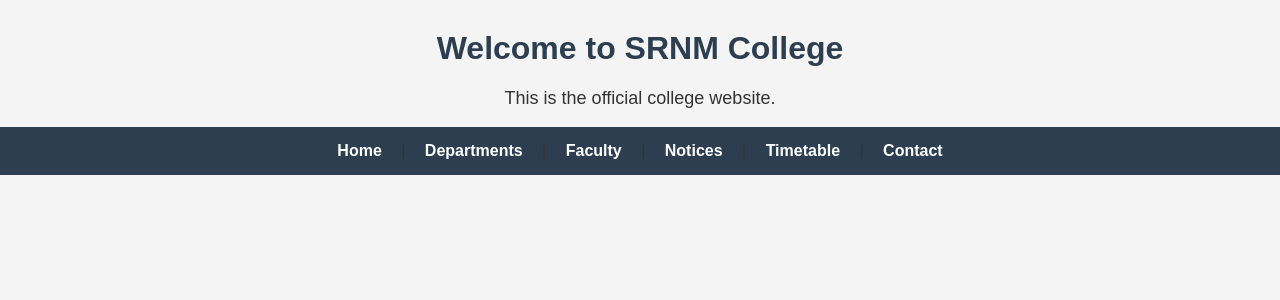
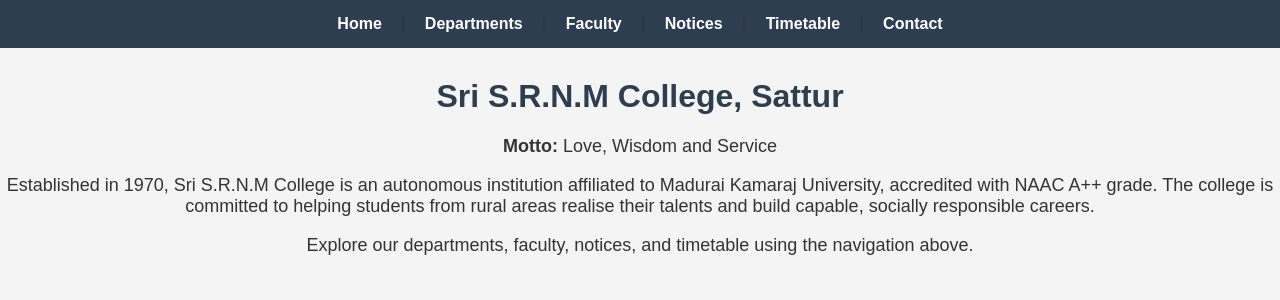
Before and after one commit to iapparavind07-dev/college-app, a Flask app: page / in a window 1280 px wide. Shown: the top 300 px of the page. Run offline with Flask 3, Linux system fonts and the light colour scheme.

Commit message:
Updated home page with real college info

```diff
--- a/templates/index.html
+++ b/templates/index.html
@@ -2,12 +2,10 @@
 <html lang="en">
 <head>
     <meta charset="UTF-8">
-    <title>SRNM College</title>
+    <title>Home - SRNM College</title>
     <link rel="stylesheet" href="{{ url_for('static', filename='style.css') }}">
 </head>
 <body>
-    <h1>Welcome to SRNM College</h1>
-    <p>This is the official college website.</p>
     <nav>
         <a href="/">Home</a> |
         <a href="/departments">Departments</a> |
@@ -16,5 +14,10 @@
         <a href="/timetable">Timetable</a> |
         <a href="/contact">Contact</a>
     </nav>
+
+    <h1>Sri S.R.N.M College, Sattur</h1>
+    <p><strong>Motto:</strong> Love, Wisdom and Service</p>
+    <p>Established in 1970, Sri S.R.N.M College is an autonomous institution affiliated to Madurai Kamaraj University, accredited with NAAC A++ grade. The college is committed to helping students from rural areas realise their talents and build capable, socially responsible careers.</p>
+    <p>Explore our departments, faculty, notices, and timetable using the navigation above.</p>
 </body>
 </html>
```
